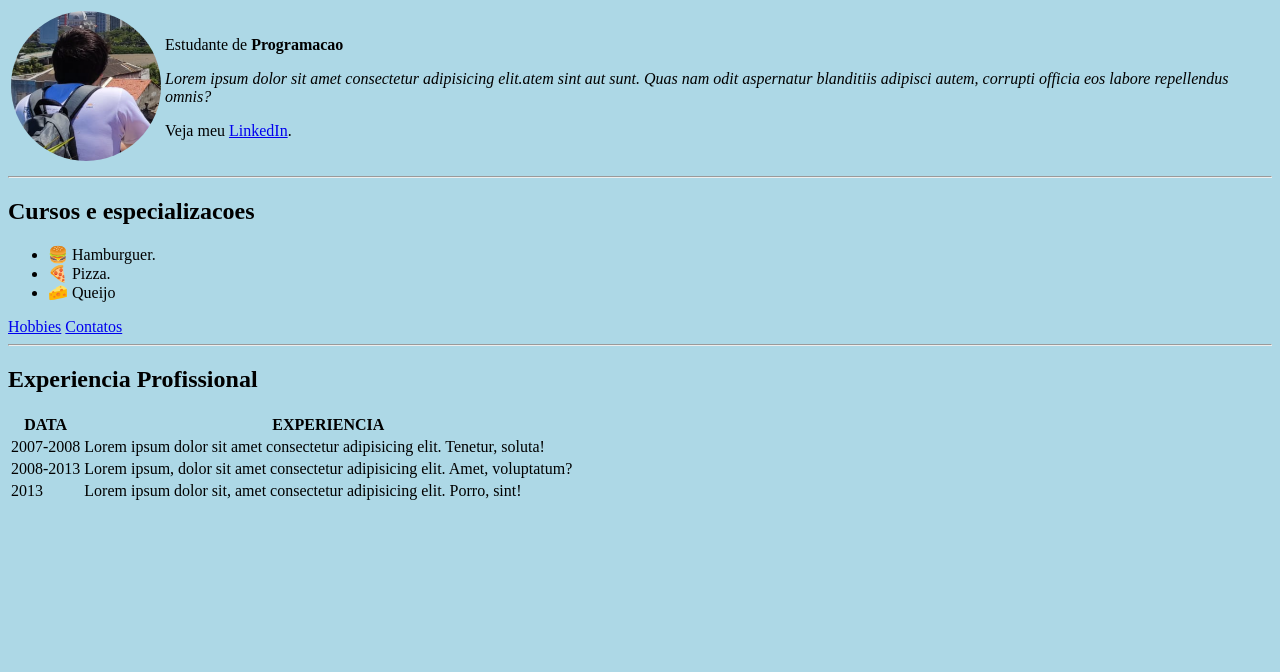
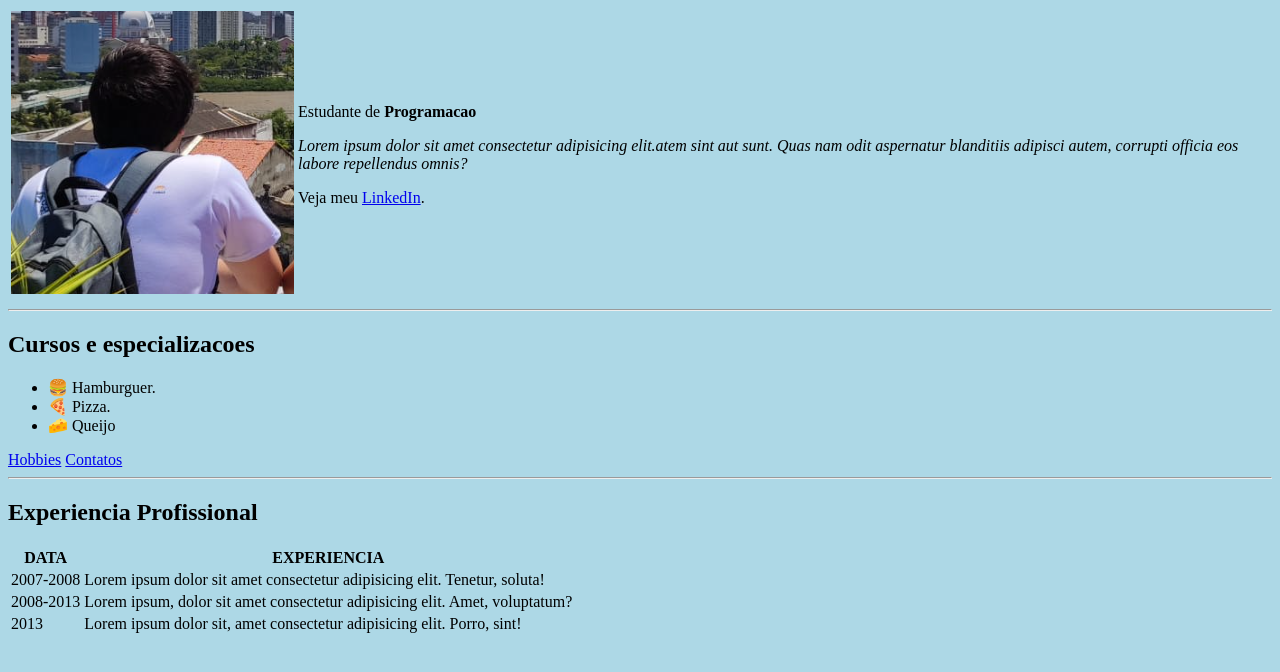
Before and after one commit to PereiraDjullian/atividade_html, a plain HTML site: page index.html in a window 1280 px wide. Drawn offline with Linux system fonts and the light colour scheme.

Commit message:
Update index.html

```diff
--- a/index.html
+++ b/index.html
@@ -6,18 +6,7 @@
     <meta name="viewport" content="width=device-width, initial-scale=1.0">
     <link rel="stylesheet" href="/css/style.css">
     <title>Djullian Pereira</title>
-    <style>
 
-
-        .foto_perfil{
-            border-radius: 50%;
-            width: 150px;
-
-        }
-        table{
-            align-items: center;
-        }
-    </style>
 </head>
 <body>
     <table class = "cabecalho">
```
